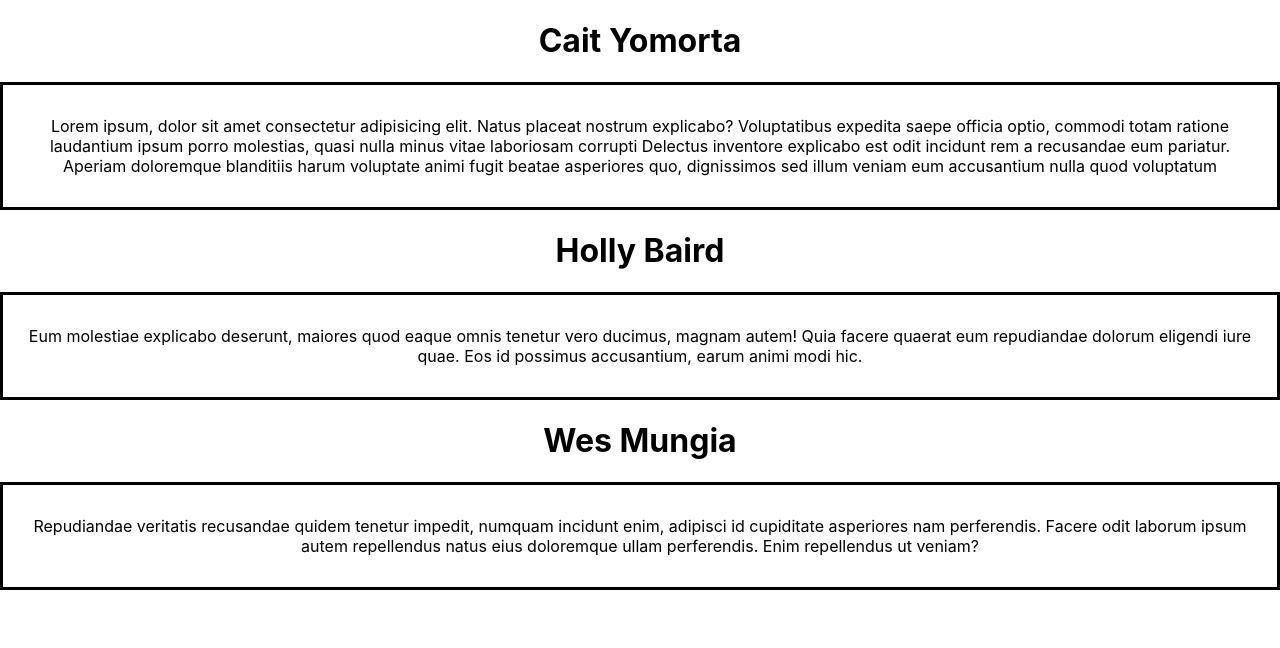
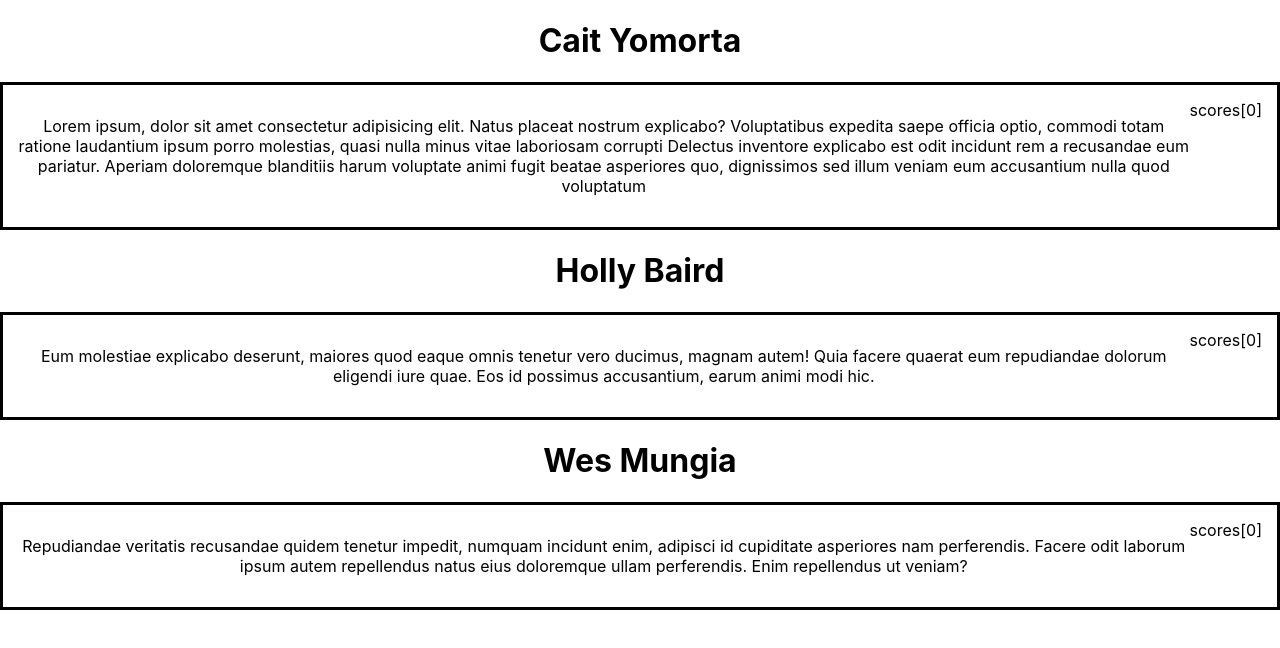
Before and after one commit to ChrisJorge/ALAB320H.3.1, a React (Create React App) app: page / in a window 1280 px wide. Shown: the top 648 px of the page. Built offline with nearby package versions, Linux system fonts and the light colour scheme.

Commit message:
Fixed naming error with grades.jsx

```diff
--- a/src/components/Grade.JSX
+++ b/src/components/Grade.JSX
@@ -0,0 +1,9 @@
+import React from 'react'
+
+function Grade({scores}) {
+  return (
+    <div>scores[0]</div>
+  )
+}
+
+export default Grade
--- a/src/components/StudentCard.jsx
+++ b/src/components/StudentCard.jsx
@@ -1,5 +1,5 @@
 import React from 'react'
-
+import Grade from './Grade.jsx'
 function StudentCard({student}) {
   return (
     <div>
@@ -8,9 +8,9 @@ function StudentCard({student}) {
             <div className="bio">
                 <p>{student.bio}</p>
             </div>
+            <div className="grades">
+            <Grade grades = {student.scores}/>
         </div>
-        <div className="grades">
-
         </div>
     </div>
   )
```
